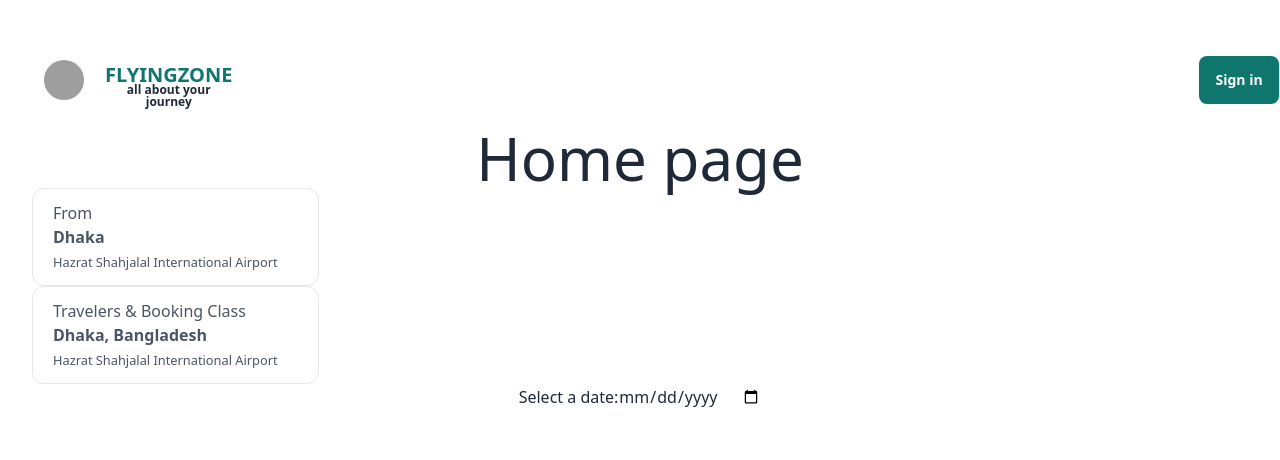
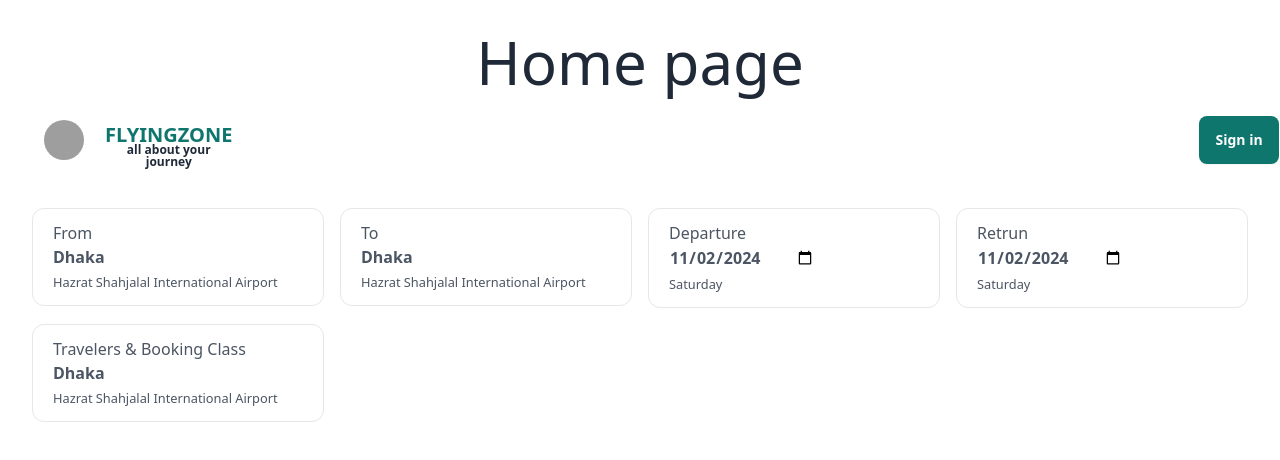
Before and after one commit to PrantaBaruaDev/travel_flight, a React (Vite) app: page / in a window 1280 px wide. Shown: the top 460 px of the page. Built offline with nearby package versions, Linux system fonts and the light colour scheme; grey boxes are pictures that could not be loaded.

Commit message:
hero section from input from design done

```diff
--- a/src/components/DatePickupInput.jsx
+++ b/src/components/DatePickupInput.jsx
@@ -1,33 +1,51 @@
-import React, { useState } from "react";
+import React, { useRef, useState } from "react";
+import { getTodayDate, getNextDay, getDayOfWeek } from "src/utils/formetDate";
 
-const DatePickupInput = () => {
-    const [selectedDate, setSelectedDate] = useState('');
+const DatePickupInput = ({ label, style }) => {
+    const [selectedDate, setSelectedDate] = useState(getTodayDate());
+    const [dayOfWeek, setDayOfWeek] = useState(getDayOfWeek(getTodayDate()));
+    const [isActive, setActive] = useState(false);
+    const dateInputRef = useRef(null);
+
+    const handleChange = (event) => {
+        const date = event.target.value;
+        setSelectedDate(date); // Update the selected date state
+        setDayOfWeek(getDayOfWeek(date)); // Update the day of the week
+    };
+
+    // Focus on the date input when the container div is clicked
+    const handleContainerClick = () => {
+        if (dateInputRef.current) {
+            dateInputRef.current.showPicker(); // Trigger a click on the input
+        }
+    };
 
     return (
-      <div>
-        <label htmlFor="date">Select a date:</label>
+        <div
+            className={`search-input-button text-gray-600 border-gray-200 border rounded-xl h-fit pl-5 pr-5 py-3 cursor-pointer ${
+                isActive ? "bg-gray-100" : ""
+            } ${style}`}
+            onClick={handleContainerClick}
+        >
+            <div className="p-0 m-0 text-start">
+                <p>{label}</p>
                 <input
                     type="date"
+                    className="focus:outline-none font-bold cursor-pointer bg-transparent"
                     id="date"
                     value={selectedDate}
+                    ref={dateInputRef}
                     onChange={(event) => handleChange(event, setSelectedDate)}
                     min={getNextDay()} // Set min to the next day
                 />
+                <div>
+                    <small>
+                        <span>{dayOfWeek}</span>
+                    </small>
+                </div>
+            </div>
         </div>
     );
 };
 
 export default DatePickupInput;
-
-// Function to get the next day's date in 'YYYY-MM-DD' format
-const getNextDay = () => {
-    const today = new Date();
-    const dd = String(today.getDate()).padStart(2, '0');
-    const mm = String(today.getMonth() + 1).padStart(2, '0'); // January is 0!
-    const yyyy = today.getFullYear();
-    return `${yyyy}-${mm}-${dd}`;
-  };
-
-  const handleChange = (event, setSelectedDate) => {
-    setSelectedDate(event.target.value);
-  };
--- a/src/components/SelectComp/SelectButton.jsx
+++ b/src/components/SelectComp/SelectButton.jsx
@@ -5,7 +5,7 @@ const SelectButton = ({ label, selectData, isActive, onClick, buttonRef, style }
     return (
         <div
             ref={buttonRef}
-            className={`search-input-button text-gray-600 border-gray-200 border rounded-xl w-fit pl-5 pr-5 py-3 cursor-pointer ${
+            className={`search-input-button text-gray-600 border-gray-200 border rounded-xl pl-5 pr-5 py-3 cursor-pointer ${
                 isActive ? "bg-gray-100" : ""
             } ${style}`}
             onClick={onClick}
--- a/src/components/SelectInput.jsx
+++ b/src/components/SelectInput.jsx
@@ -1,5 +1,5 @@
 import React, { useEffect, useRef, useState } from "react";
-import { toggleOverlay, handleClickOutside } from "src/components/functions/utils";
+import { toggleOverlay, handleClickOutside } from "src/utils/utilsButtonInput";
 import SelectButton from "./SelectComp/SelectButton";
 import Overlay from "./SelectComp/Overlay";
 import Location from 'src/data/location.json';
--- a/src/components/Traveler.jsx
+++ b/src/components/Traveler.jsx
@@ -9,9 +9,8 @@ const SelectInput = (props) => {
     const buttonRef = useRef(null);
 
     const [selectData, setSelectData] = useState({
-        city: Location[0].city,
-        country: Location[0].country,
-        airport_name: Location[0].airport_name,
+        value: Location[0].city,
+        smvalue: Location[0].airport_name,
     });
 
     const [data, setData] = useState({
@@ -44,9 +43,8 @@ const SelectInput = (props) => {
 
     const handleSelection = (item) => {
         setSelectData({
-            city: item.city,
-            country: item.country,
-            airport_name: item.airport_name,
+            value: item.city,
+            smvalue: item.airport_name,
         });
         setOverlayVisible(false);
         setActive(false);
@@ -76,7 +74,7 @@ const SelectInput = (props) => {
         <div className="field-wrapper">
             <div
                 ref={buttonRef}
-                className={`search-input-button text-gray-600 border-gray-200 border rounded-xl w-fit pl-5 pr-5 py-3 cursor-pointer ${
+                className={`search-input-button text-gray-600 border-gray-200 border rounded-xl pl-5 pr-5 py-3 cursor-pointer ${
                     isActive ? "bg-gray-100" : ""
                 } ${props.style && props.style}`}
                 onClick={toggleOverlay}
@@ -87,12 +85,12 @@ const SelectInput = (props) => {
                     <input
                         type="text"
                         className="focus:outline-none font-bold cursor-pointer bg-transparent"
-                        value={`${selectData.city}, ${selectData.country}`}
+                        value={selectData.value}
                         readOnly
                     />
                     <div>
                         <small>
-                            <span>{selectData.airport_name}</span>
+                            <span>{selectData.smvalue}</span>
                         </small>
                     </div>
                 </div>
--- /dev/null
+++ b/src/data/test.json
@@ -0,0 +1,4 @@
+[
+    "urlsdkjfk",
+    "slkdfjklsd"
+]
--- a/src/page/Home.jsx
+++ b/src/page/Home.jsx
@@ -1,19 +1,12 @@
 import React from "react";
-// import HomeHero from "./HomeSections/HomeHero";
-import SelectInput from "src/components/SelectInput";
-import DatePicker from "src/components/DatePickupInput";
+import HomeHero from "./HomeSections/HomeHero";
 import Navbar from "src/components/Navbar";
-import Traveler from "src/components/Traveler";
 const Home = () => {
     return (
         <div>
+            <h1 className="text-6xl">Home page</h1>
             <Navbar/>
-            <h1 className="text-6xl">Home page</h1>
-            {/* <HomeHero /> */}
-            <SelectInput label={"From"} />
-            <Traveler label={"Travelers & Booking Class"} />
-            <DatePicker />
-
+            <HomeHero />
         </div>
     );
 };
--- a/src/page/HomeSections/HomeHero.jsx
+++ b/src/page/HomeSections/HomeHero.jsx
@@ -1,17 +1,18 @@
 import React, { useState } from "react";
 import SelectInput from "src/components/SelectInput";
 import DatePicker from "src/components/DatePickupInput";
-import LocationButtonContent from "src/components/SelectInputCMP/locationInput/LocationButtonContent";
-import LocationOverlayContent from "src/components/SelectInputCMP/locationInput/LocationOverlayContent";
+// import LocationButtonContent from "src/components/SelectInputCMP/locationInput/LocationButtonContent";
+// import LocationOverlayContent from "src/components/SelectInputCMP/locationInput/LocationOverlayContent";
+import Traveler from "src/components/Traveler";
 
 const HomeHero = () => {
     const [data, setData] = useState({
         buttondata: [
             {
-            label: "From",
-            city: "Dhaka",
-            country: "Bangladesh",
-            airport_name: "Hazrat Shahjalal International Airport",
+                label: "From",
+                city: "Dhaka",
+                country: "Bangladesh",
+                airport_name: "Hazrat Shahjalal International Airport",
             },
             {
                 label: "To",
@@ -34,21 +35,18 @@ const HomeHero = () => {
                 airport_name: "Cittagong International Airport",
                 airport_code: "CAC",
             },
-        ]
+        ],
     });
 
     return (
         <div className="pt-5">
-            <SelectInput
-                buttonContent={<LocationButtonContent buttondata={data.buttondata[0]} />}
-                overlayContent={<LocationOverlayContent location={data.location} />}
-            />
-
-            <SelectInput
-                buttonContent={<LocationButtonContent buttondata={data.buttondata[1]} />}
-                overlayContent={<LocationOverlayContent location={data.location} />}
-            />
-            <DatePicker />
+            <div className="grid grid-flow-row-dense grid-cols-1 sm:grid-cols-2 md:grid-cols-3 lg:grid-cols-4 gap-4">
+                <SelectInput label={"From"} />
+                <SelectInput label={"To"} />
+                <DatePicker label={"Departure"} />
+                <DatePicker label={"Retrun"} />
+                <Traveler label={"Travelers & Booking Class"} />
+            </div>
         </div>
     );
 };
--- /dev/null
+++ b/src/utils/formetDate.js
@@ -0,0 +1,36 @@
+// Function to get the next day's date in 'YYYY-MM-DD' format
+// export default function getNextDay() {
+//     const today = new Date();
+//     const dd = String(today.getDate()).padStart(2, "0");
+//     const mm = String(today.getMonth() + 1).padStart(2, "0"); // January is 0!
+//     const yyyy = today.getFullYear();
+//     return `${yyyy}-${mm}-${dd}`;
+// }
+
+// Function to get today's date in YYYY-MM-DD format
+export const getTodayDate = () => {
+    const today = new Date();
+    return today.toISOString().split("T")[0];
+};
+
+// Function to get tomorrow's date in YYYY-MM-DD format
+export const getNextDay = () => {
+    const tomorrow = new Date();
+    tomorrow.setDate(tomorrow.getDate() + 1); // Increment the day by 1
+    return tomorrow.toISOString().split("T")[0];
+};
+
+// Function to get day of the week from a date
+export const getDayOfWeek = (dateString) => {
+    const date = new Date(dateString);
+    const days = [
+        "Sunday",
+        "Monday",
+        "Tuesday",
+        "Wednesday",
+        "Thursday",
+        "Friday",
+        "Saturday",
+    ];
+    return days[date.getUTCDay()];
+};
--- a/tailwind.config.js
+++ b/tailwind.config.js
@@ -1,7 +1,7 @@
 module.exports = {
   content: [
     "./index.html",
-    "./src/**/*.{js,ts,jsx,tsx}"
+    "./src/**/*.{js,ts,jsx,tsx}",
   ],
   theme: {
     extend: {},
```
Also changed, not shown: src/utils/utilsButtonInput.js (renamed from src/components/functions/utils.js). Lines whose indentation alone changed are shown as unchanged.
